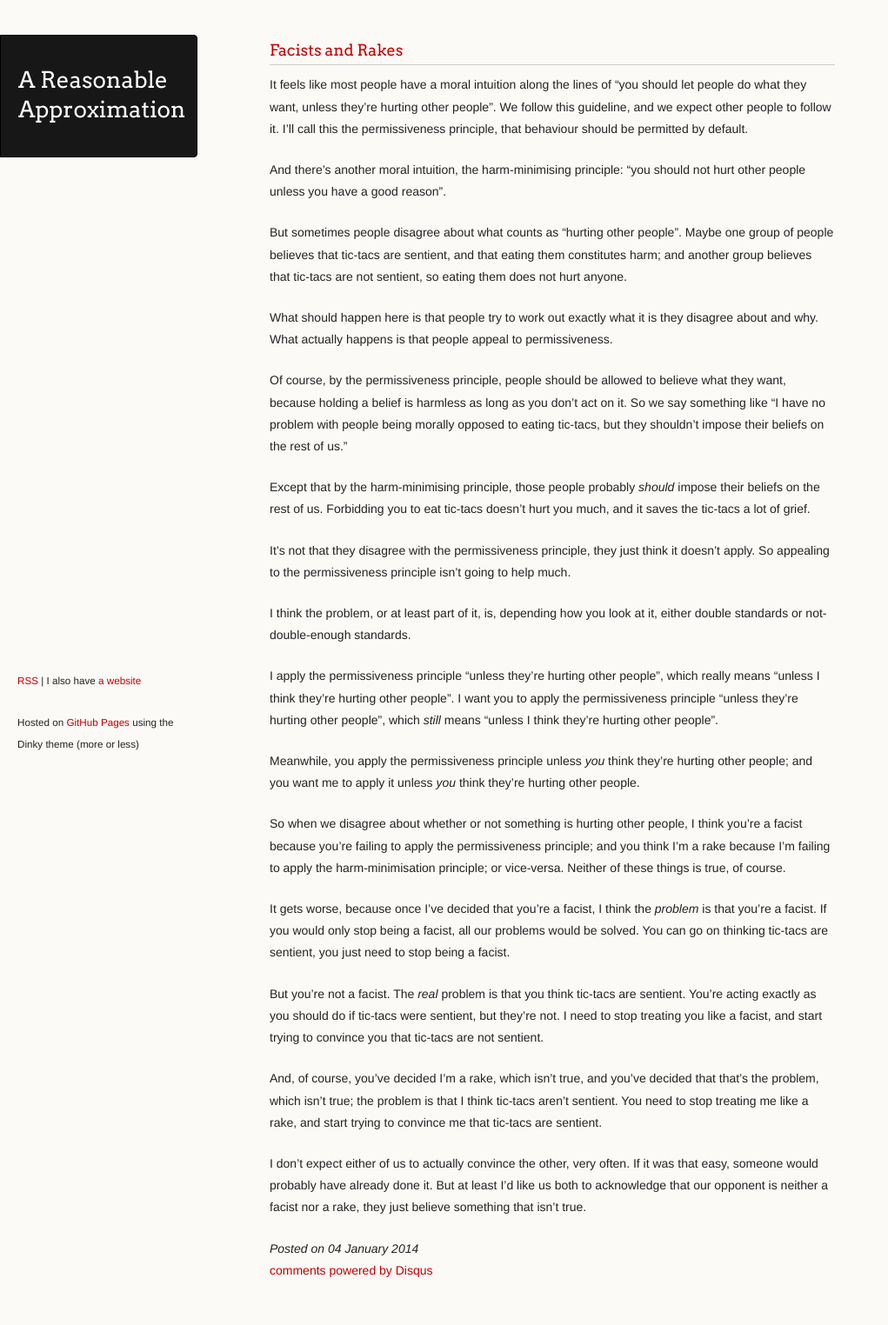
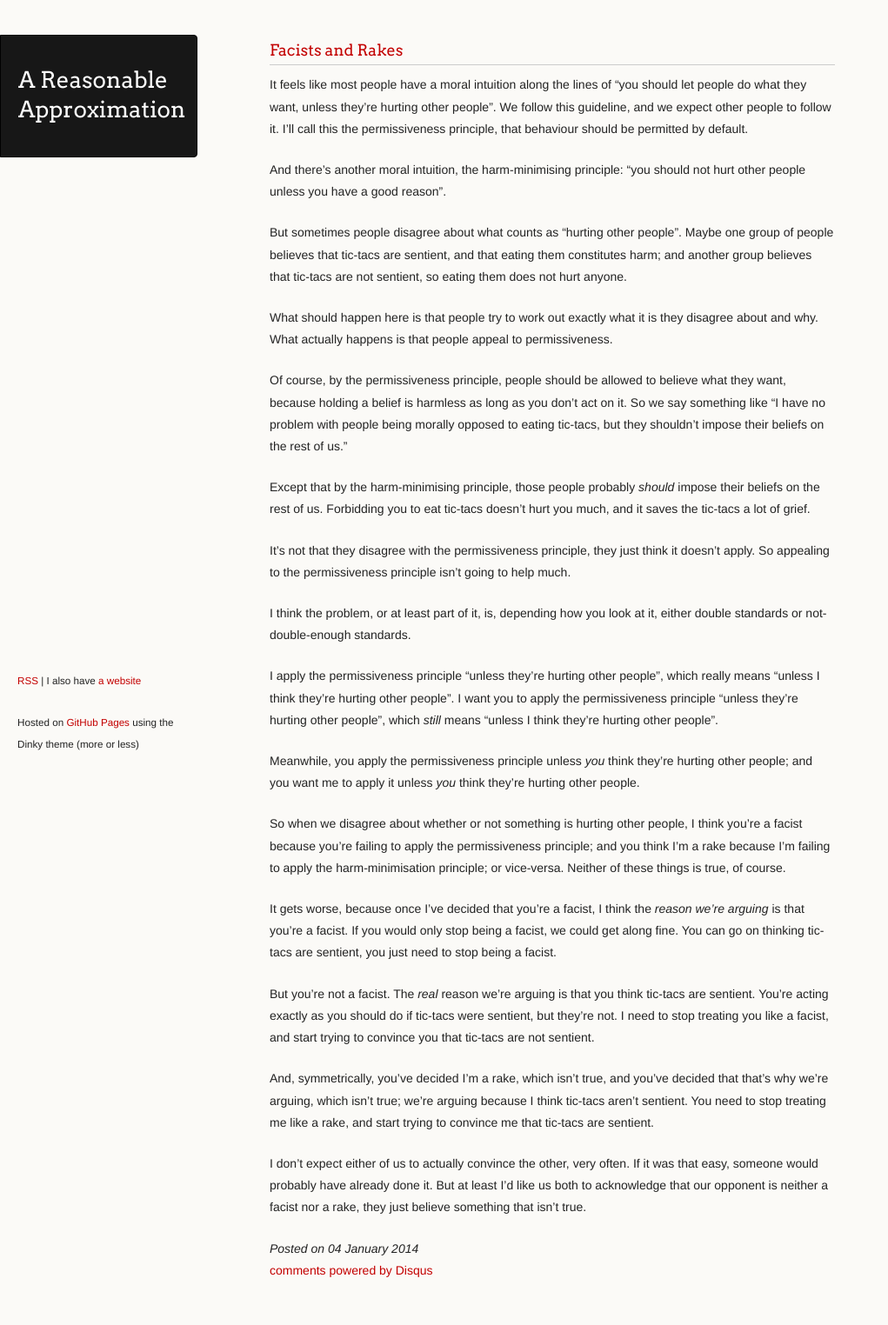
Before and after one commit to ChickenProp/chickenprop.github.com, a Jekyll site: the page built from _posts/2014-01-04-facists-and-rakes.md, in a window 1280 px wide. Shown: the whole page at 87% size, without its empty margins (0-1021 px from the left). Built offline with Jekyll 4.4.1, drawn with Linux system fonts in a browser that asks for light colours; comment, search, counter and statistics services are not loaded.

Commit message:
Some rewording.

```diff
--- a/_posts/2014-01-04-facists-and-rakes.md
+++ b/_posts/2014-01-04-facists-and-rakes.md
@@ -25,10 +25,10 @@ Meanwhile, you apply the permissiveness principle unless *you* think they're hur
 
 So when we disagree about whether or not something is hurting other people, I think you're a facist because you're failing to apply the permissiveness principle; and you think I'm a rake because I'm failing to apply the harm-minimisation principle; or vice-versa. Neither of these things is true, of course.
 
-It gets worse, because once I've decided that you're a facist, I think the *problem* is that you're a facist. If you would only stop being a facist, all our problems would be solved. You can go on thinking tic-tacs are sentient, you just need to stop being a facist.
+It gets worse, because once I've decided that you're a facist, I think the *reason we're arguing* is that you're a facist. If you would only stop being a facist, we could get along fine. You can go on thinking tic-tacs are sentient, you just need to stop being a facist.
 
-But you're not a facist. The *real* problem is that you think tic-tacs are sentient. You're acting exactly as you should do if tic-tacs were sentient, but they're not. I need to stop treating you like a facist, and start trying to convince you that tic-tacs are not sentient.
+But you're not a facist. The *real* reason we're arguing is that you think tic-tacs are sentient. You're acting exactly as you should do if tic-tacs were sentient, but they're not. I need to stop treating you like a facist, and start trying to convince you that tic-tacs are not sentient.
 
-And, of course, you've decided I'm a rake, which isn't true, and you've decided that that's the problem, which isn't true; the problem is that I think tic-tacs aren't sentient. You need to stop treating me like a rake, and start trying to convince me that tic-tacs are sentient.
+And, symmetrically, you've decided I'm a rake, which isn't true, and you've decided that that's why we're arguing, which isn't true; we're arguing because I think tic-tacs aren't sentient. You need to stop treating me like a rake, and start trying to convince me that tic-tacs are sentient.
 
 I don't expect either of us to actually convince the other, very often. If it was that easy, someone would probably have already done it. But at least I'd like us both to acknowledge that our opponent is neither a facist nor a rake, they just believe something that isn't true.
```
